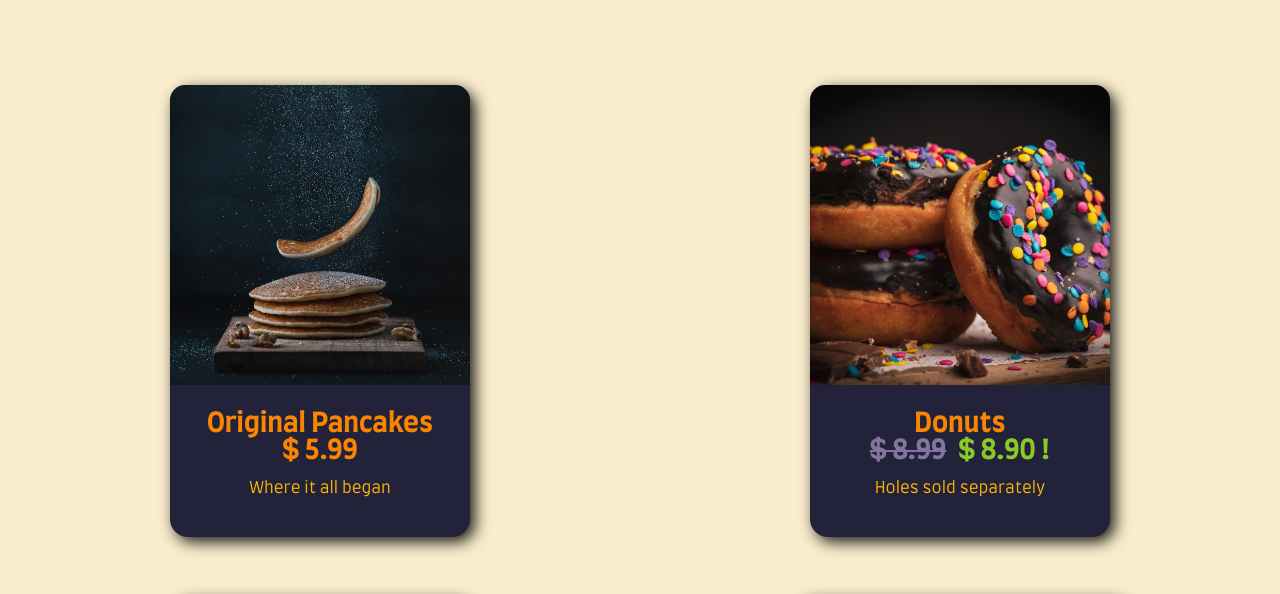
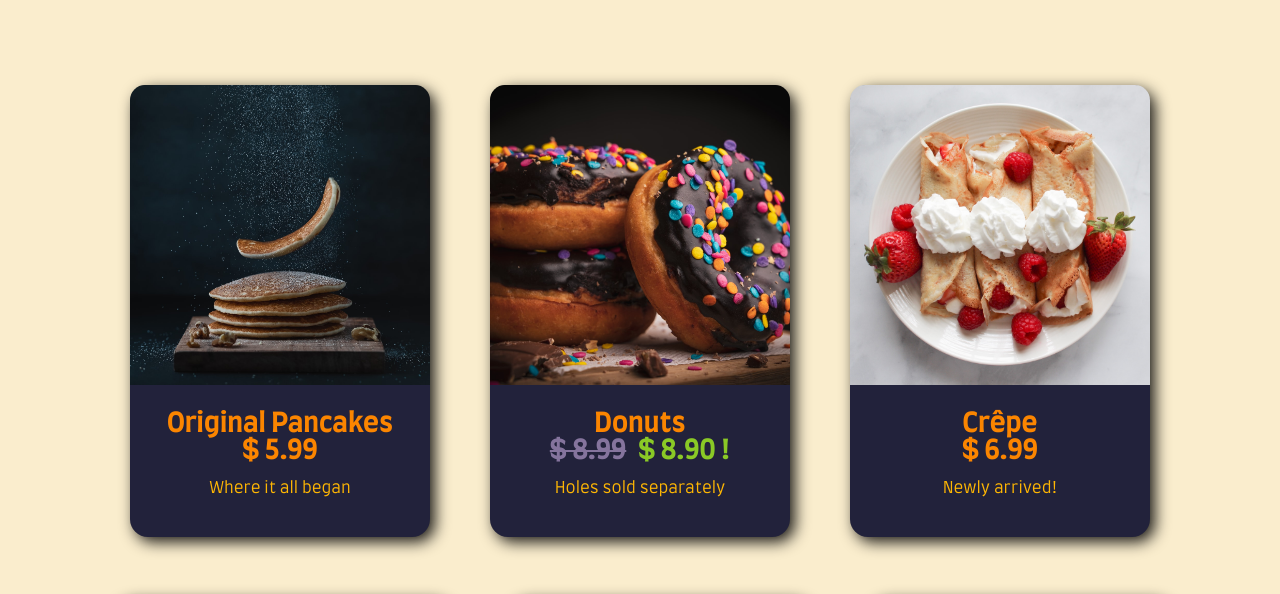
Before and after one commit to kosbys/Restaurant-Page, a website built with webpack: page src/menu.html in a window 1280 px wide. Shown: the part 182-776 px from the top of the page. Built offline with nearby package versions, Linux system fonts and the light colour scheme.

Commit message:
Add wrap container for different pages, change menu grid to flex

```diff
--- a/src/menu.html
+++ b/src/menu.html
@@ -17,6 +17,7 @@
                     <div class="link"><a href="">Contact</a></div>
                 </div>
             </div>
+            <div class="container">
                 <div class="menu-header"><img src="pancake.svg" alt="" /> <span>Menu</span> <img src="pancake.svg" alt="" /></div>
                 <div class="menu-cards">
                     <div class="card">
@@ -84,6 +85,7 @@
                         </div>
                     </div>
                 </div>
+            </div>
             <div class="footer"><a href="https://github.com/kosbys">GitHub</a></div>
         </div>
     </body>
--- a/src/style-menu.css
+++ b/src/style-menu.css
@@ -51,6 +51,11 @@ body {
     display: flex;
     flex-direction: column;
     background-color: var(--light-brown);
+}
+
+.container {
+    display: flex;
+    flex-direction: column;
 }
 
 .header {
@@ -146,9 +151,10 @@ body {
 }
 
 .menu-cards {
-    display: grid;
-    grid-template-columns: repeat(auto-fit, minmax(300px, 1fr));
-    grid-template-rows: repeat(auto-fit, minmax(300px, 1fr));
+    display: flex;
+    align-content: center;
+    justify-content: center;
+    flex-wrap: wrap;
     margin-top: calc(2rem + 2vw);
     padding-bottom: calc(2rem + 2vw);
     justify-items: center;
@@ -256,9 +262,3 @@ span.sale-new {
         gap: calc(1rem + 1vh);
     }
 }
-
-@media screen and (max-width: 3000px) {
-    .menu-cards {
-        grid-template-columns: repeat(auto-fit, minmax(550px, 1fr));
-    }
-}
```
Also changed, not shown: src/contact.html (+1 -0 lines), src/homepage.html (+5 -3 lines). Lines whose indentation alone changed are shown as unchanged.
